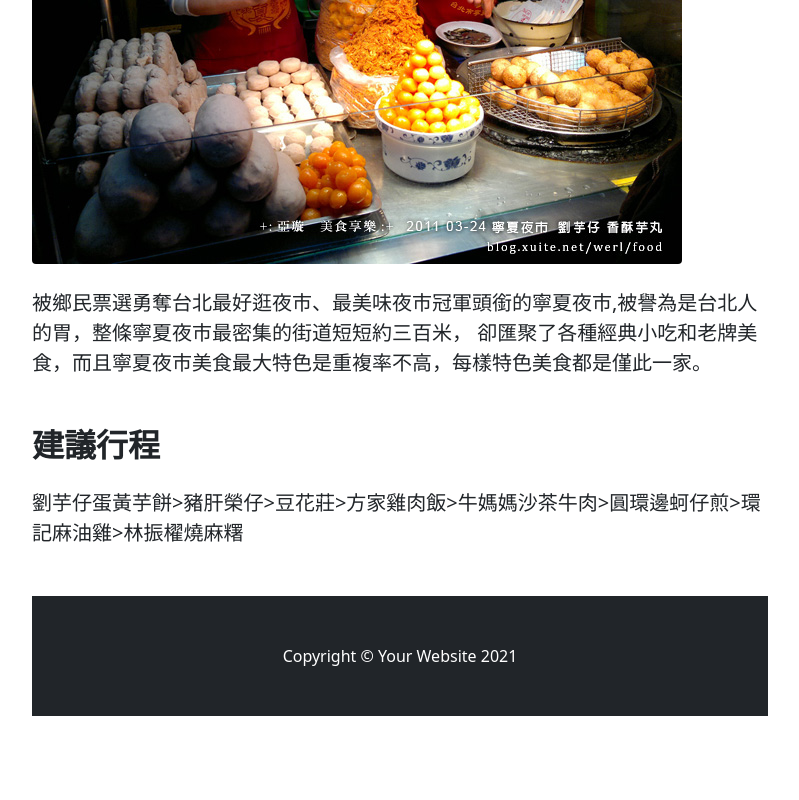
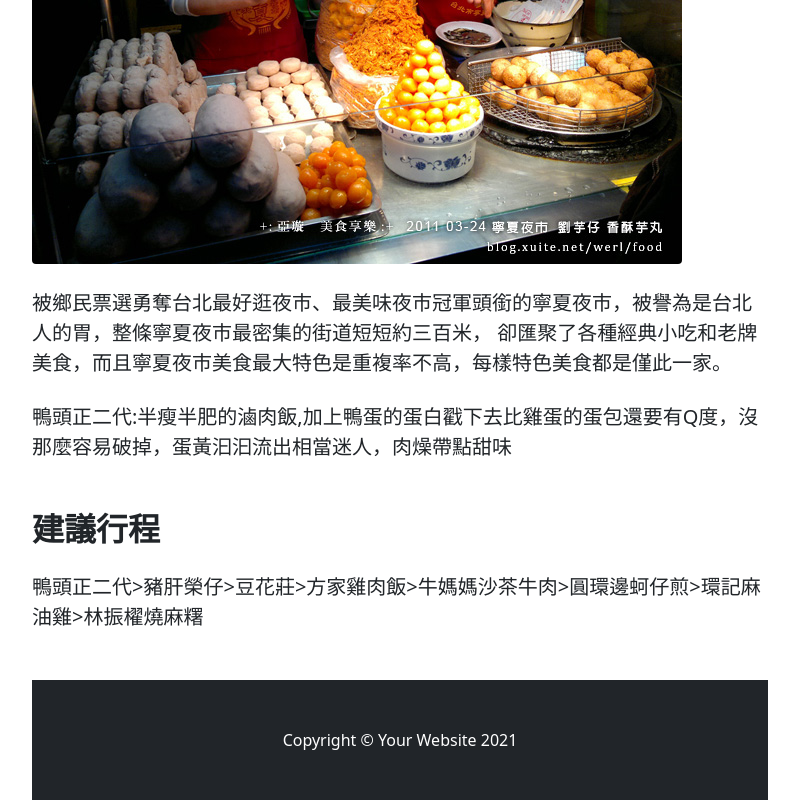
Before and after one commit to kuopoting/k33, a plain HTML site: page index.html in a window 1280 px wide. Shown: the part 428-1228 px from the top of the page, without its empty margins (50-849 px from the left). Before the commit the page ends 1144 px from the top, so only its background shows below. Drawn offline with nearby package versions, Linux system fonts and the light colour scheme.

Commit message:
Update index.html

```diff
--- a/index.html
+++ b/index.html
@@ -47,10 +47,10 @@
                         <figure class="mb-4"><img class="img-fluid rounded" src="assets/12.jpg" alt="..." /></figure>
                         <!-- Post content-->
                         <section class="mb-5">
-                            <p class="fs-5 mb-4">被鄉民票選勇奪台北最好逛夜市、最美味夜市冠軍頭銜的寧夏夜市,被譽為是台北人的胃，整條寧夏夜市最密集的街道短短約三百米， 卻匯聚了各種經典小吃和老牌美食，而且寧夏夜市美食最大特色是重複率不高，每樣特色美食都是僅此一家。</p>
-                            <p class="fs-5 mb-4"></p>
+                            <p class="fs-5 mb-4">被鄉民票選勇奪台北最好逛夜市、最美味夜市冠軍頭銜的寧夏夜市，被譽為是台北人的胃，整條寧夏夜市最密集的街道短短約三百米， 卻匯聚了各種經典小吃和老牌美食，而且寧夏夜市美食最大特色是重複率不高，每樣特色美食都是僅此一家。</p>
+                            <p class="fs-5 mb-4">鴨頭正二代:半瘦半肥的滷肉飯,加上鴨蛋的蛋白戳下去比雞蛋的蛋包還要有Q度，沒那麼容易破掉，蛋黃汩汩流出相當迷人，肉燥帶點甜味</p>
                             <h2 class="fw-bolder mb-4 mt-5">建議行程</h2>
-                            <p class="fs-5 mb-4">劉芋仔蛋黃芋餅>豬肝榮仔>豆花莊>方家雞肉飯>牛媽媽沙茶牛肉>圓環邊蚵仔煎>環記麻油雞>林振櫂燒麻糬</p>
+                            <p class="fs-5 mb-4">鴨頭正二代>豬肝榮仔>豆花莊>方家雞肉飯>牛媽媽沙茶牛肉>圓環邊蚵仔煎>環記麻油雞>林振櫂燒麻糬</p>
                             <p class="fs-5 mb-4"></p>
                         </section>
                     </article>
```
